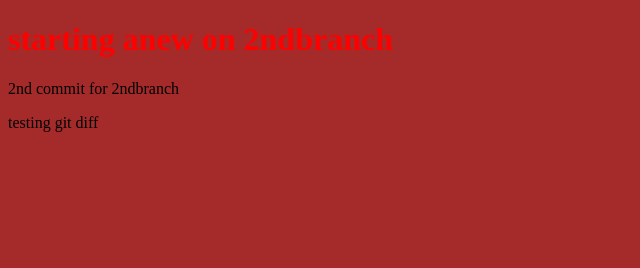
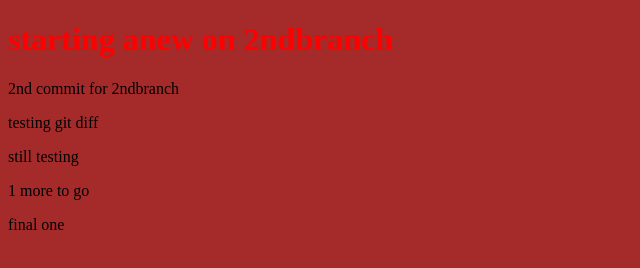
Before and after one commit to Alexino12/MyApp, a plain HTML site: page index.html in a window 1280 px wide. Shown: the whole page, without its empty margins (0-640 px from the left). Drawn offline with Linux system fonts and the light colour scheme.

```diff
--- a/index.html
+++ b/index.html
@@ -13,6 +13,9 @@
     <h1>starting anew on 2ndbranch</h1>
     <p>2nd commit for 2ndbranch</p>
     <p>testing git diff</p>
+    <p>still testing</p>
+    <p>1 more to go</p>
+    <p>final one</p>
 </body>
 
 </html>
```
